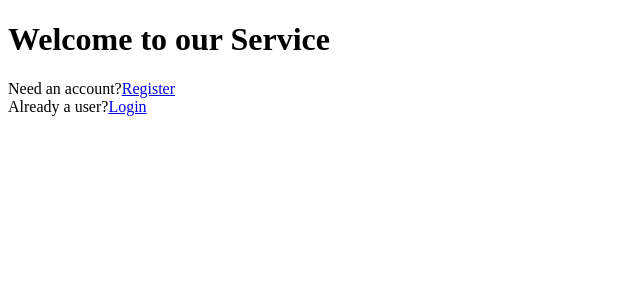
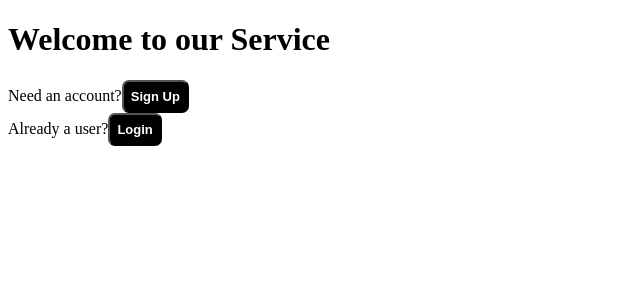
Before and after one commit to ChristianPari/MERN-User-System-Boilerplate, a React (Create React App) app in the folder client/: page / in a window 1280 px wide. Shown: the top 300 px of the page, without its empty margins (0-640 px from the left). Built offline with nearby package versions, Linux system fonts and the light colour scheme; the HTML template or start-up script is replaced by a standard one.

Commit message:
Replaced links with new Button component

```diff
--- a/client/src/Components/AppRouter.js
+++ b/client/src/Components/AppRouter.js
@@ -6,6 +6,7 @@ import { Route, Switch } from 'react-router-dom'
 import Home from './Home'
 import Login from './Login'
 import Register from './Register'
+import Button from './Button'
 
 export default function AppRouter() {
     return (
@@ -30,11 +31,10 @@ export default function AppRouter() {
         >
           <div>
             <h1>404 Error</h1>
-            <a
-              href={window.location.origin}
-            >
-              Back to Home
-           </a>
+            <Button
+              text={"Back to Home"}
+              onClick={() => {window.location = window.location.origin}}
+            />
           </div>
         </Route>
       </Switch>
--- a/client/src/Components/Home.js
+++ b/client/src/Components/Home.js
@@ -1,4 +1,7 @@
 import React from "react"
+
+// components
+import Button from "./Button"
 
 export default function Home() {
 
@@ -10,14 +13,18 @@ export default function Home() {
 			<h1>Welcome to our Service</h1>
 			<p>
 				Need an account?
-				<a href={regLink}>
-					Register
-				</a>
+        <Button
+          style={{color: 'white', backgroundColor: 'black'}}
+          text={"Sign Up"}
+          onClick={() => {window.location = regLink}}
+        />
 				<br />
 				Already a user?
-				<a href={loginLink}>
-					Login
-				</a>
+				<Button
+          style= {{color: 'white', backgroundColor: 'black'}}
+          text={"Login"}
+          onClick={() => {window.location = loginLink}}
+        />
 			</p>
 		</div>
 	)
--- a/client/src/Components/Login.js
+++ b/client/src/Components/Login.js
@@ -1,4 +1,7 @@
 import React from "react"
+
+// components
+import Button from "./Button"
 
 export default function Login() {
 
@@ -9,9 +12,11 @@ export default function Login() {
 			<h1>Login to Your Account</h1>
 			<p>
 				Need an account?
-				<a href={regLink}>
-					Register
-				</a>
+        <Button
+          style={{color: 'white', backgroundColor: 'black'}}
+          text={"Sign Up"}
+          onClick={() => { window.location = regLink }}
+        />
 			</p>
 		</div>
 	)
--- a/client/src/Components/Register.js
+++ b/client/src/Components/Register.js
@@ -1,4 +1,7 @@
 import React from "react"
+
+// components
+import Button from "./Button";
 
 export default function Register() {
 
@@ -9,9 +12,11 @@ export default function Register() {
       <h1>Register Today</h1>
       <p>
         Already have an account?
-		    <a href={loginLink}>
-          Login
-		    </a>
+		    <Button
+          style={{color: 'white', backgroundColor: 'black'}}
+          text={"Login"}
+          onClick={() => {window.location = loginLink}}
+        />
       </p>
     </div>
   )
```
